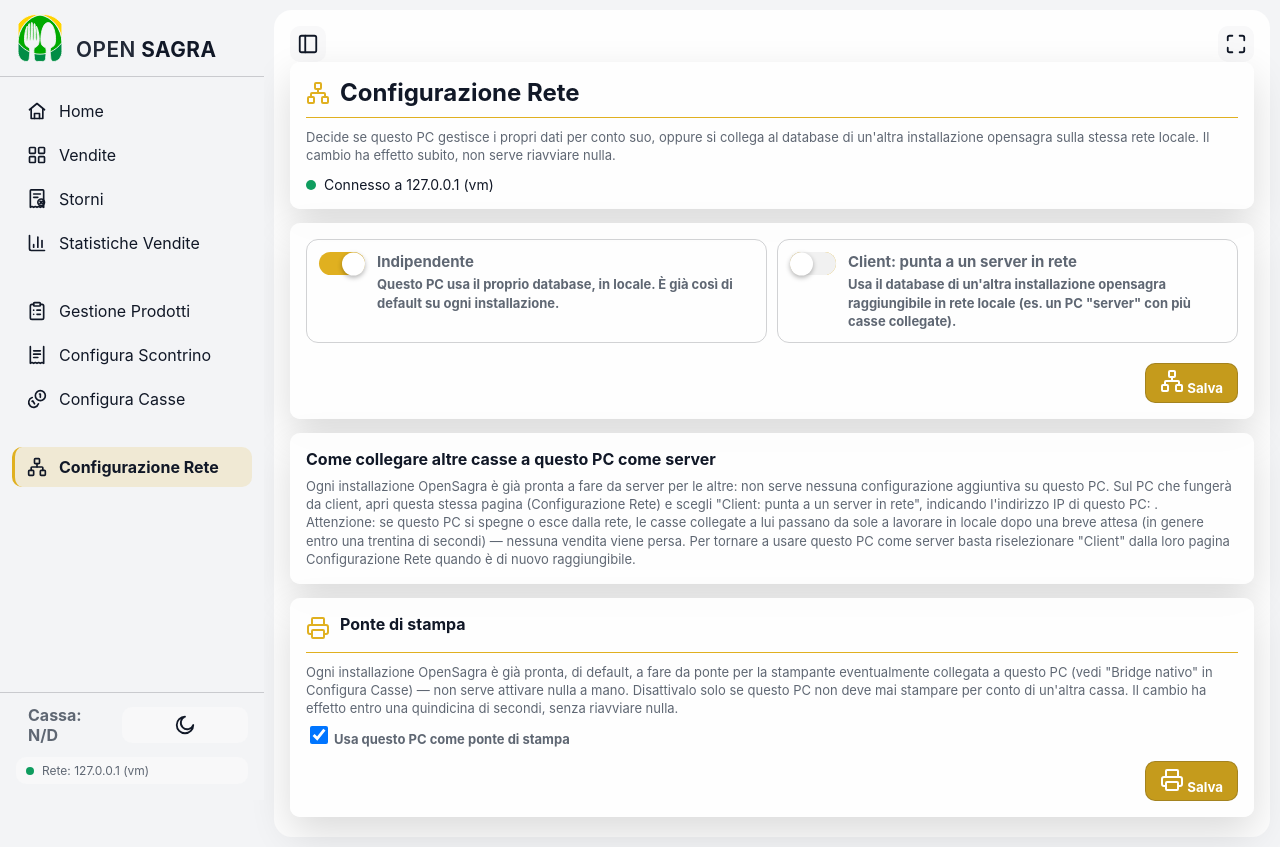
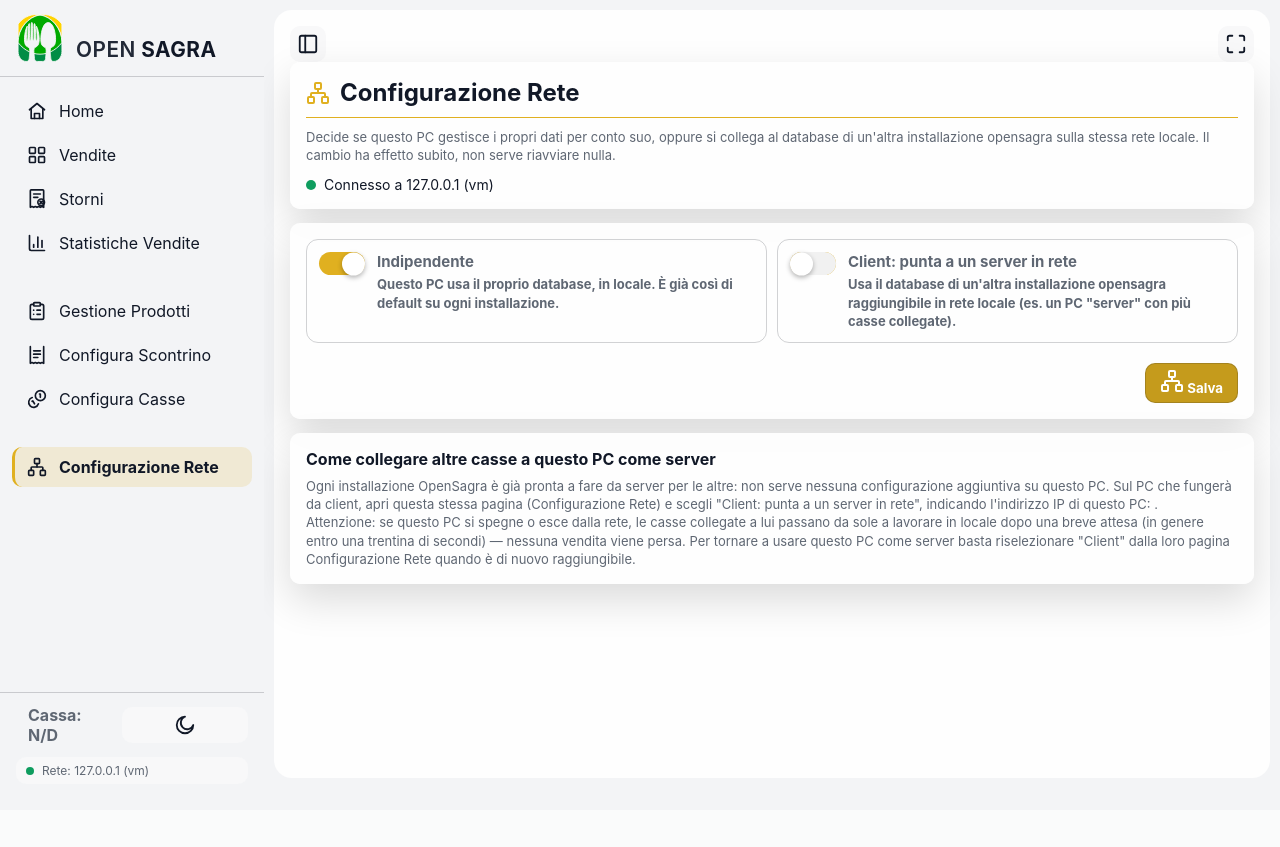
Before and after one commit to GHenry21/opensagra, a PHP site: page /POS-80C/pages/conf_rete.php in a window 1280 px wide. After the commit the page ends 777 px from the top, so only its background shows below. Run offline with PHP 8.4, Linux system fonts and the light colour scheme; data that the repository does not hold is empty.

Commit message:
refactor(rete): via lo switch "Ponte di stampa" dalla pagina Rete (port di 66cbeee sulla v1.1.x)
Stessa modifica di 66cbeee su main, senza la parte della lingua (la v1.1.x
non ha le traduzioni): scheda e script tolti da conf_rete.php,
api/set_bridge_mode.php e le regole CSS eliminati, guida e commenti di
wrapper e ponte aggiornati. Il ponte resta acceso di default; si spegne solo
con PRINT_BRIDGE_CASSE=0 scritto a mano in config/variabili.env.

Co-Authored-By: Claude Opus 5.5 <noreply@anthropic.com>

```diff
--- a/assets/css/conf_rete.css
+++ b/assets/css/conf_rete.css
@@ -246,18 +246,3 @@ label.rete-mode-option {
     display: grid;
     gap: 6px
 }
-
-/* Ponte di stampa (piano 5e, 2026-10-16: accensione dall'app) */
-.bridge-toggle-row {
-    display: flex;
-    align-items: center;
-    gap: 10px;
-    margin-top: 6px;
-    cursor: pointer
-}
-
-.bridge-toggle-row input[type="checkbox"] {
-    width: 18px;
-    height: 18px;
-    cursor: pointer
-}
--- a/pages/conf_rete.php
+++ b/pages/conf_rete.php
@@ -142,42 +142,6 @@
                     secondi) — nessuna vendita viene persa. Per tornare a usare questo PC come server basta
                     riselezionare "Client" dalla loro pagina Configurazione Rete quando è di nuovo raggiungibile.
                 </p>
-            </section>
-
-            <!-- Piano 5e (2026-10-16): il ponte di stampa (bin/opensagra-print-bridge.php,
-                 vedi "Bridge nativo" in Configura Casse) partiva solo se PRINT_BRIDGE_CASSE
-                 era già impostato a mano nel file - nessun installer lo scrive, nessun'altra
-                 pagina lo imposta: su un PC-ponte appena installato il ponte restava spento
-                 e nessuna cassa riusciva a stampare lì, pur con la discovery che funzionava
-                 (va all'app via HTTP, non al ponte). Corretto acceso di default da ogni
-                 installer (sempre pronto, nessuna attivazione manuale): qui si spegne solo
-                 per chi non lo vuole mai su questo PC. -->
-            <section class="rete-card">
-                <div class="panel-title-row panel-title-bordered">
-                    <?= pos_icon('printer', ['class' => 'panel-title-icon']) ?>
-                    <h3>Ponte di stampa</h3>
-                </div>
-                <p class="inline-muted">
-                    Ogni installazione OpenSagra è già pronta, di default, a fare da ponte per la
-                    stampante eventualmente collegata a questo PC (vedi "Bridge nativo" in
-                    Configura Casse) — non serve attivare nulla a mano. Disattivalo solo se questo
-                    PC non deve mai stampare per conto di un'altra cassa. Il cambio ha effetto
-                    entro una quindicina di secondi, senza riavviare nulla.
-                </p>
-                <label class="bridge-toggle-row" for="bridgeModeCheckbox">
-                    <?php // Acceso di default: solo "0" esplicito (scritto da api/set_bridge_mode.php
-                    // quando si deseleziona) significa spento - vedi bridgeFlagOn in wrapper/config.go,
-                    // stessa regola. Una chiave vuota (ogni installazione precedente al 2026-10-16) conta come acceso. ?>
-                    <input type="checkbox" id="bridgeModeCheckbox"
-                        <?= trim((string) ($env['print_bridge_casse'] ?? '')) !== '0' ? 'checked' : '' ?>>
-                    <span>Usa questo PC come ponte di stampa</span>
-                </label>
-                <div class="actions-row">
-                    <button class="btn-add" id="btnSaveBridge">
-                        <?= pos_icon('printer') ?>
-                        Salva
-                    </button>
-                </div>
             </section>
 
             <!-- Piano 6c C3: installer completi conservati da questo PC (solo se
@@ -503,32 +467,6 @@
                     .finally(() => { btnSave.disabled = false; });
             });
 
-            const bridgeModeCheckbox = document.getElementById('bridgeModeCheckbox');
-            const btnSaveBridge = document.getElementById('btnSaveBridge');
-            btnSaveBridge.addEventListener('click', function() {
-                const enabled = bridgeModeCheckbox.checked;
-                btnSaveBridge.disabled = true;
-                fetch('../api/set_bridge_mode.php', {
-                        method: 'POST',
-                        headers: { 'Content-Type': 'application/json' },
-                        body: JSON.stringify({ enabled })
-                    })
-                    .then((r) => r.json().then((data) => ({ ok: r.ok, data })))
-                    .then(({ ok, data }) => {
-                        if (!ok || !data.success) {
-                            showToast((data && data.error) || 'Errore durante il salvataggio.', 'error');
-                            return;
-                        }
-                        showToast(
-                            enabled
-                                ? 'Ponte di stampa attivo su questo PC (entro una quindicina di secondi).'
-                                : 'Ponte di stampa spento su questo PC.',
-                            'success'
-                        );
-                    })
-                    .catch(() => showToast('Errore di rete durante il salvataggio.', 'error'))
-                    .finally(() => { btnSaveBridge.disabled = false; });
-            });
         })();
     </script>
 </body>
```
Also changed, not shown: api/set_bridge_mode.php (deleted, +0 -35 lines), docs/GUIDA-UTENTE.md (+1 -3 lines), 5 other files.
